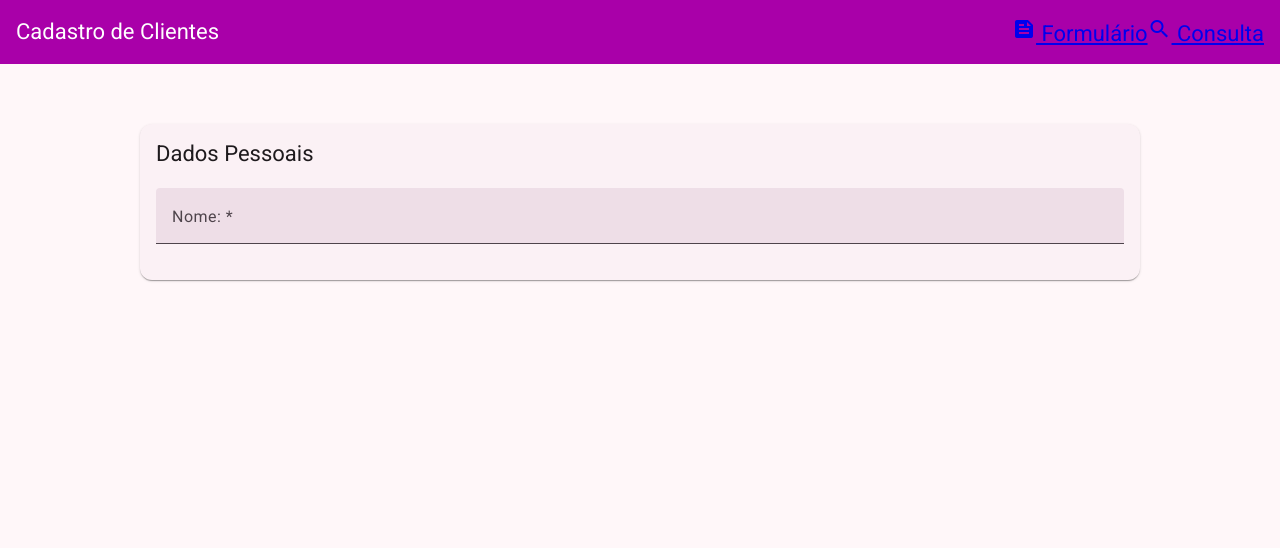
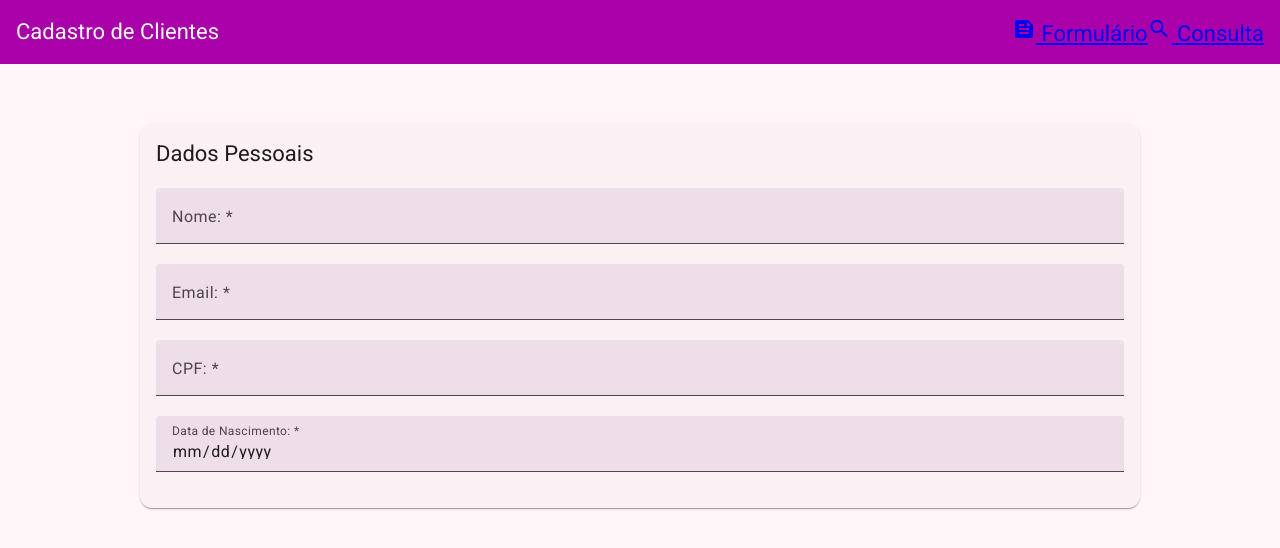
Before and after one commit to denisespanhol/angular-register-system, an Angular app: page /register in a window 1280 px wide. Shown: the top 548 px of the page. Built offline with nearby package versions, Linux system fonts and the light colour scheme.

Commit message:
Inserting more fields to register

```diff
--- a/src/app/register/register.html
+++ b/src/app/register/register.html
@@ -12,6 +12,27 @@
                             <input type="text" placeholder="Ex: José da Silva" matInput />
                         </mat-form-field>
                     </div>
+
+                    <div fxLayout="row" fxLayoutAlign="start" fxLayoutGap="16px">
+                        <mat-form-field class="full-width">
+                            <mat-label>Email: *</mat-label>
+                            <input type="email" placeholder="Digite seu e-mail" matInput />
+                        </mat-form-field>
+                    </div>
+
+                    <div fxLayout="row" fxLayoutAlign="start" fxLayoutGap="16px">
+                        <mat-form-field class="full-width">
+                            <mat-label>CPF: *</mat-label>
+                            <input type="text" placeholder="Digite seu CPF" matInput />
+                        </mat-form-field>
+                    </div>
+
+                    <div fxLayout="row" fxLayoutAlign="start" fxLayoutGap="16px">
+                        <mat-form-field class="full-width">
+                            <mat-label>Data de Nascimento: *</mat-label>
+                            <input type="date" placeholder="Digite sua data de nascimento" matInput />
+                        </mat-form-field>
+                    </div>
                 </mat-card-content>
             </mat-card>
         </form>
```
